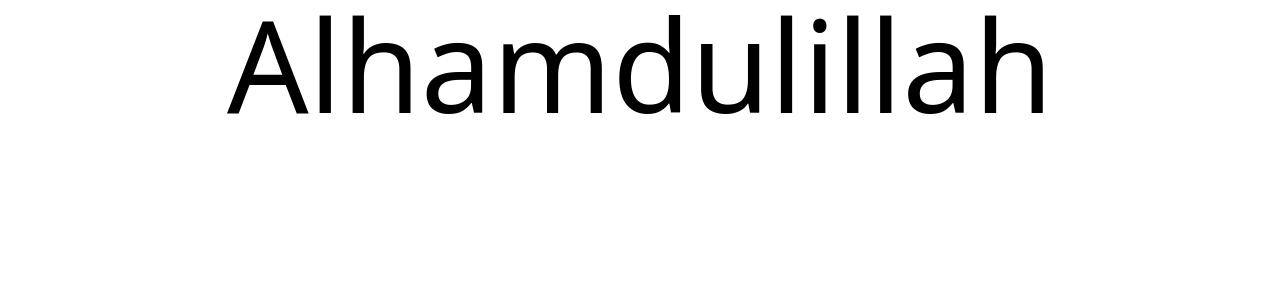
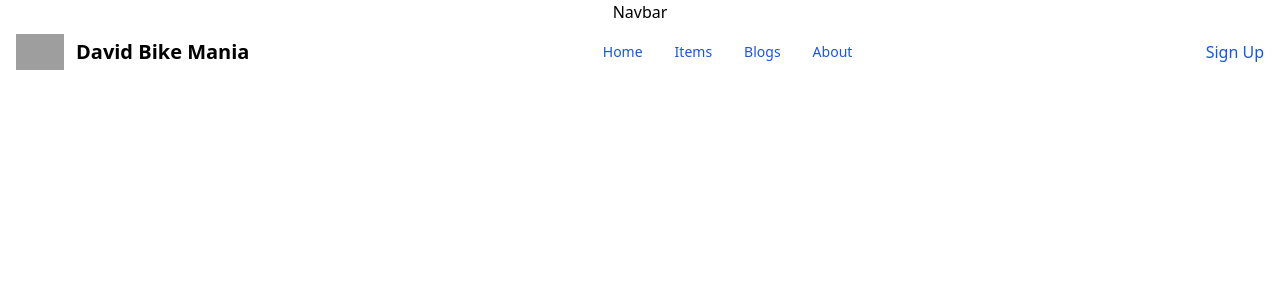
Before and after one commit to parvezislam45/wereHouse-Client, a React (Create React App) app: page / in a window 1280 px wide. Shown: the top 300 px of the page. Built offline with nearby package versions, Linux system fonts and the light colour scheme; grey boxes are pictures that could not be loaded.

Commit message:
added navbar

```diff
--- a/src/App.js
+++ b/src/App.js
@@ -1,10 +1,11 @@
 import logo from './logo.svg';
 import './App.css';
+import Navbar from './Components/Navbar/Navbar';
 
 function App() {
   return (
     <div className="App">
-      <h1 className='text-9xl'>Alhamdulillah</h1>
+      <Navbar></Navbar>
     </div>
   );
 }
--- /dev/null
+++ b/src/Components/Navbar/Navbar.js
@@ -0,0 +1,46 @@
+import React from 'react';
+import { Link } from 'react-router-dom';
+
+const Navbar = () => {
+    return (
+        <div>
+            <h1>Navbar</h1>
+
+            <nav class="bg-white border-gray-200 px-2 sm:px-4 py-2.5 rounded dark:bg-gray-800">
+                <div class="container flex flex-wrap justify-between items-center mx-auto">
+                    <a href="https://flowbite.com" class="flex items-center">
+                        <img src="/docs/images/logo.svg" class="mr-3 h-6 sm:h-9" alt="" />
+                        <span class="self-center text-xl font-semibold whitespace-nowrap dark:text-white">David Bike Mania</span>
+                    </a>
+                    <div class="flex md:order-2">
+                        <Link to='/signup' className="block py-2 pr-4 pl-3 text-white bg-blue-700 rounded md:bg-transparent md:text-blue-700 md:p-0 dark:text-white">Sign Up</Link>
+                        <button data-collapse-toggle="mobile-menu-4" type="button" class="inline-flex items-center p-2 text-sm text-gray-500 rounded-lg md:hidden hover:bg-gray-100 focus:outline-none focus:ring-2 focus:ring-gray-200 dark:text-gray-400 dark:hover:bg-gray-700 dark:focus:ring-gray-600" aria-controls="mobile-menu-4" aria-expanded="false">
+                            <span class="sr-only">Open main menu</span>
+                            <svg class="w-6 h-6" fill="currentColor" viewBox="0 0 20 20" xmlns="http://www.w3.org/2000/svg"><path fill-rule="evenodd" d="M3 5a1 1 0 011-1h12a1 1 0 110 2H4a1 1 0 01-1-1zM3 10a1 1 0 011-1h12a1 1 0 110 2H4a1 1 0 01-1-1zM3 15a1 1 0 011-1h12a1 1 0 110 2H4a1 1 0 01-1-1z" clip-rule="evenodd"></path></svg>
+                            <svg class="hidden w-6 h-6" fill="currentColor" viewBox="0 0 20 20" xmlns="http://www.w3.org/2000/svg"><path fill-rule="evenodd" d="M4.293 4.293a1 1 0 011.414 0L10 8.586l4.293-4.293a1 1 0 111.414 1.414L11.414 10l4.293 4.293a1 1 0 01-1.414 1.414L10 11.414l-4.293 4.293a1 1 0 01-1.414-1.414L8.586 10 4.293 5.707a1 1 0 010-1.414z" clip-rule="evenodd"></path></svg>
+                        </button>
+                    </div>
+                    <div class="hidden justify-between items-center w-full md:flex md:w-auto md:order-1" id="mobile-menu-4">
+                        <ul class="flex flex-col mt-4 md:flex-row md:space-x-8 md:mt-0 md:text-sm md:font-medium">
+                            <li>
+                                <Link to='/home' className="block py-2 pr-4 pl-3 text-white bg-blue-700 rounded md:bg-transparent md:text-blue-700 md:p-0 dark:text-white">Home</Link>
+                            </li>
+                            <li>
+                                <Link to='/items' className="block py-2 pr-4 pl-3 text-white bg-blue-700 rounded md:bg-transparent md:text-blue-700 md:p-0 dark:text-white">Items</Link>
+                            </li>
+                            <li>
+                                <Link to='/blogs' className="block py-2 pr-4 pl-3 text-white bg-blue-700 rounded md:bg-transparent md:text-blue-700 md:p-0 dark:text-white">Blogs</Link>
+                            </li>
+                            <li>
+                                <Link to='/about' className="block py-2 pr-4 pl-3 text-white bg-blue-700 rounded md:bg-transparent md:text-blue-700 md:p-0 dark:text-white">About</Link>
+                            </li>
+                        </ul>
+                    </div>
+                </div>
+            </nav>
+
+        </div>
+    );
+};
+
+export default Navbar;
```
